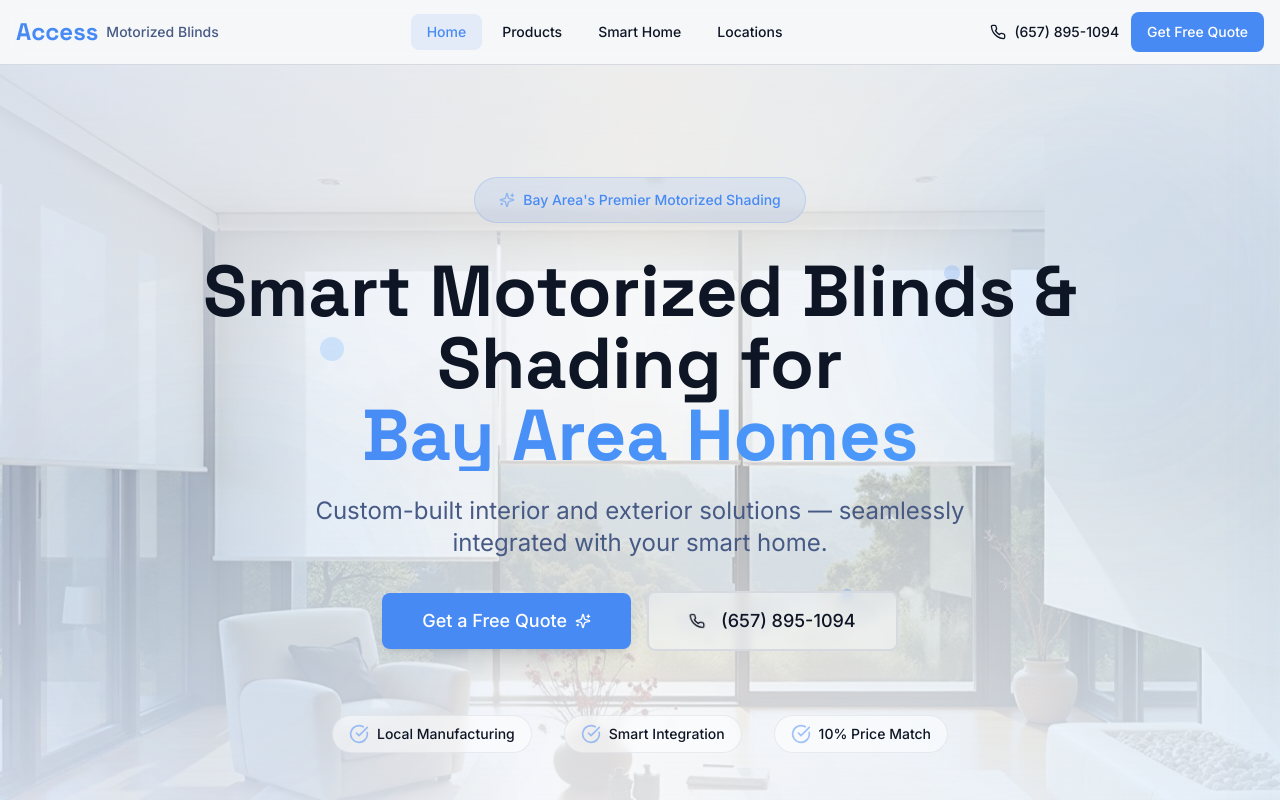
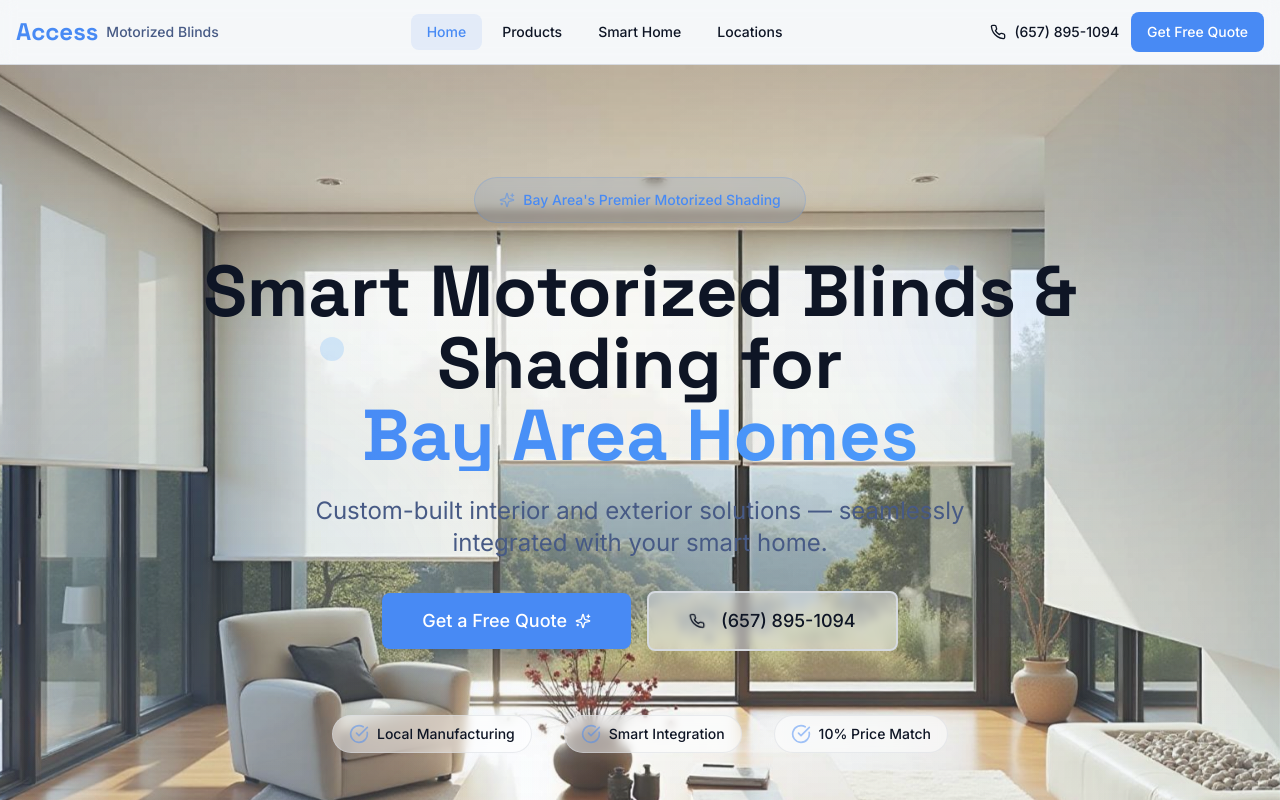
Before and after one commit to shray-jayn/bay-shade-sync, a React (Vite) app: page / in a window 1280 px wide. Shown: the top 800 px of the page. Built offline with nearby package versions, Linux system fonts and the light colour scheme; the HTML template or start-up script is replaced by a standard one.

Commit message:
Refine hero image visibility

```diff
--- a/src/components/Hero.tsx
+++ b/src/components/Hero.tsx
@@ -18,8 +18,8 @@ export const Hero = () => {
             style={{ transform: 'translateY(var(--scroll-offset, 0))' }}
           />
         </div>
-        <div className="absolute inset-0 bg-gradient-to-b from-background/90 via-background/70 to-background/95" />
-        <div className="absolute inset-0 bg-gradient-to-r from-primary/10 via-transparent to-accent/10" />
+        <div className="absolute inset-0 bg-gradient-to-b from-background/20 via-background/10 to-background/20" />
+        <div className="absolute inset-0 bg-gradient-to-r from-primary/5 via-transparent to-accent/5" />
       </div>
 
       {/* Animated sunlight sweep */}
```
